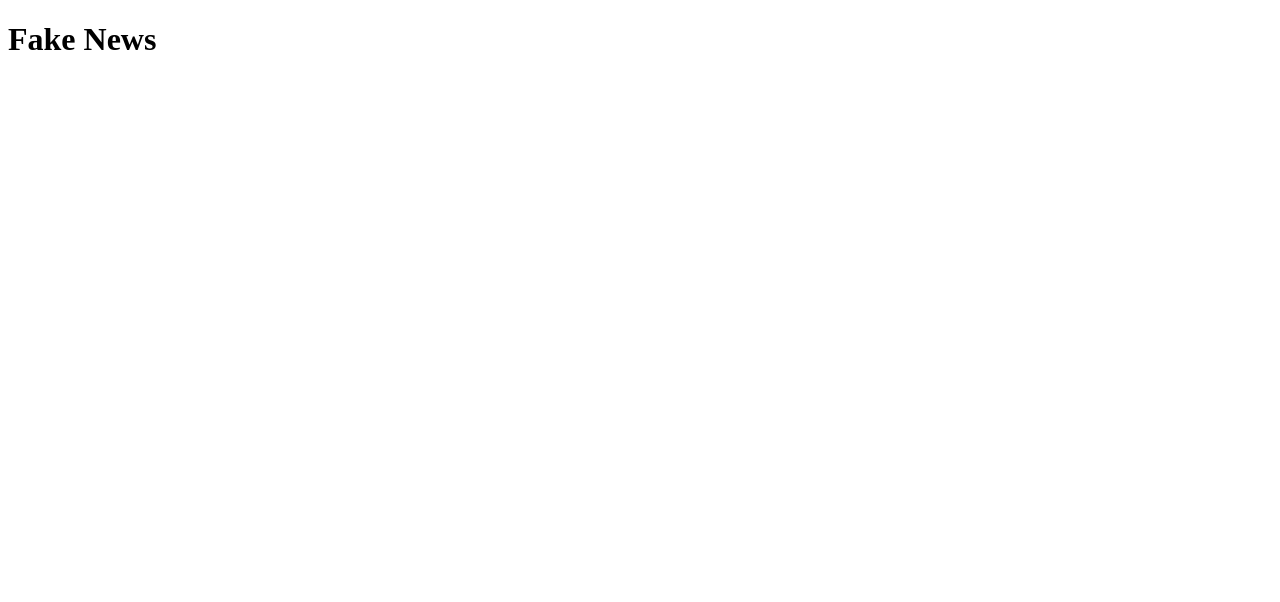
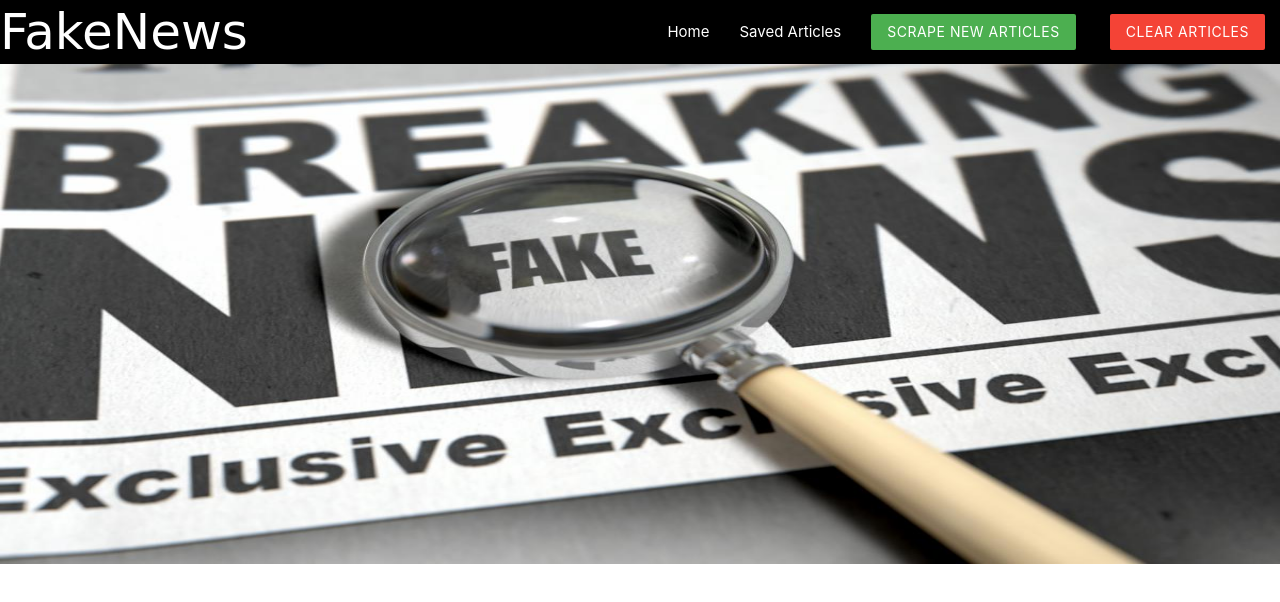
Before and after one commit to dunsterville/FakeNews, a website: page public/index.html in a window 1280 px wide. Drawn offline with nearby package versions, Linux system fonts and the light colour scheme; a web font is replaced by a local one.

Commit message:
navbar and added image

```diff
--- /dev/null
+++ b/public/Style.css
@@ -0,0 +1,14 @@
+.background{
+  width: 100%;
+  height: 500px;
+}
+
+.nav-wrapper{
+  background-color: black;
+}
+
+.brand-logo{
+  font-family: 'Kumar One', cursive;
+  font-size: 50px !important;
+  padding: 10px;
+}
--- a/public/index.html
+++ b/public/index.html
@@ -5,8 +5,29 @@
   <meta name="viewport" content="width=device-width, initial-scale=1.0">
   <meta http-equiv="X-UA-Compatible" content="ie=edge">
   <title>Fake News</title>
+  <link rel="stylesheet" href="https://cdnjs.cloudflare.com/ajax/libs/materialize/1.0.0/css/materialize.min.css">
+  <link rel="stylesheet" href="./Style.css">
+  <link href="https://fonts.googleapis.com/css?family=Berkshire+Swash|Kumar+One|Passion+One&display=swap" rel="stylesheet">
 </head>
 <body>
-  <h1>Fake News</h1>
+  <nav>
+    <div class="nav-wrapper">
+      <a href="./index.html" class="brand-logo">FakeNews</a>
+      <ul id="nav-mobile" class="right hide-on-med-and-down">
+        <li><a href="sass.html">Home</a></li>
+        <li><a href="badges.html">Saved Articles</a></li>
+        <a class="waves-effect waves-light green btn">SCRAPE NEW ARTICLES</a>
+        <a class="waves-effect waves-light red btn">CLEAR ARTICLES</a>
+      </ul>
+    </div>
+  </nav>
+  <div class="row center">
+    <img class="background" src="./images/news.jpg">
+  </div>
+<container>
+
+</container>
+
+<script src="https://cdnjs.cloudflare.com/ajax/libs/materialize/1.0.0/js/materialize.min.js"></script>
 </body>
 </html>
```
Also changed, not shown: public/images/news.jpg (added).
